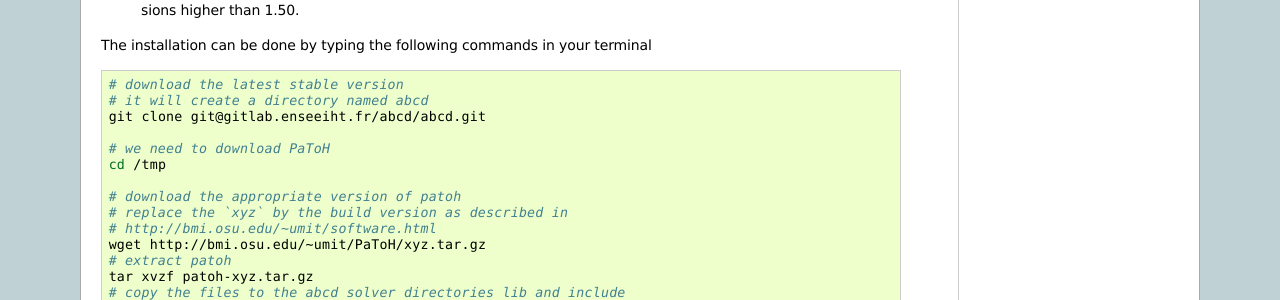
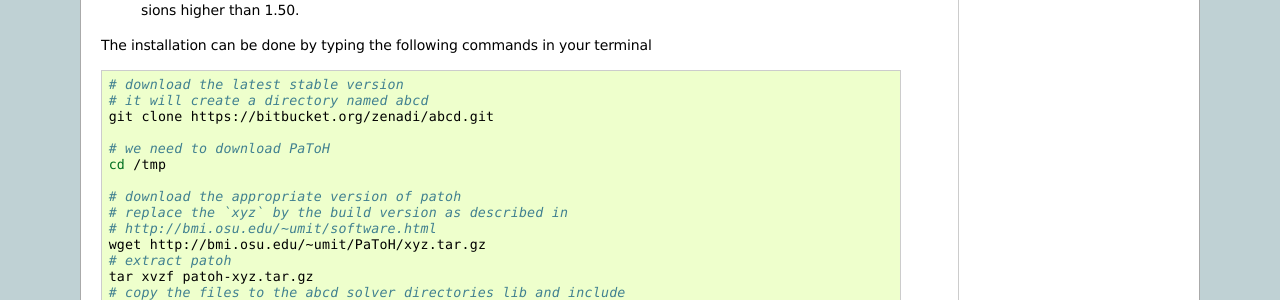
Before and after one commit to NLAFET/block_cimmino, a Sphinx documentation site: the page built from doc/source/installation.rst, in a window 1280 px wide. Shown: the part 487-787 px from the top of the page. Built offline with Sphinx 7.4.7, drawn with Linux system fonts in a browser that asks for light colours.

Commit message:
updated the repository addr

```diff
--- a/doc/source/installation.rst
+++ b/doc/source/installation.rst
@@ -38,7 +38,7 @@ The installation can be done by typing the following commands in your terminal
 
     # download the latest stable version
     # it will create a directory named abcd
-    git clone git@gitlab.enseeiht.fr/abcd/abcd.git
+    git clone https://bitbucket.org/zenadi/abcd.git
 
     # we need to download PaToH
     cd /tmp
```
